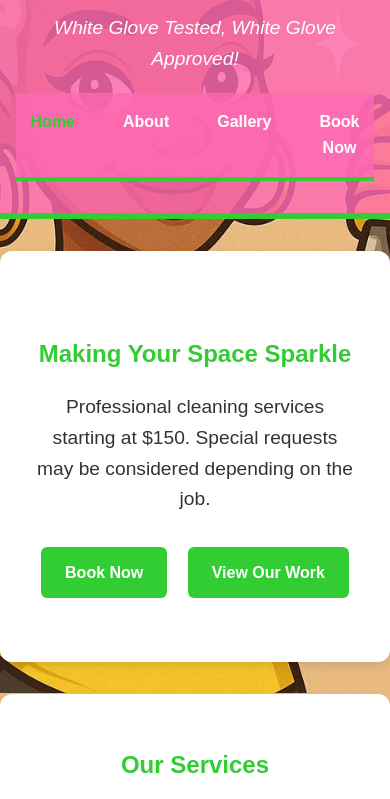
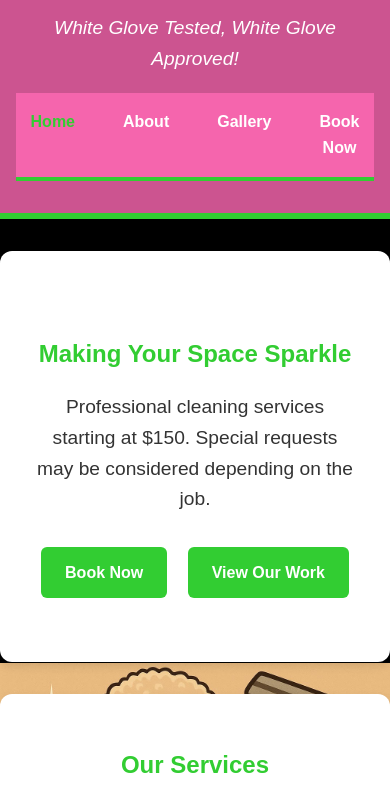
Before and after one commit to marygreen0327-design/Washington-White-Gloves-Services, a plain HTML site: page index.html in a window 390 px wide. Shown: the part 151-950 px from the top of the page. Drawn offline with Linux system fonts and the light colour scheme.

Commit message:
Update style.css with responsive background

```diff
--- a/style.css
+++ b/style.css
@@ -9,12 +9,13 @@ body {
   text-align: center;
   color: #333;
 
-  /* Full-page gallery-style background */
+  /* Responsive full background */
   background-image: url("Images/unnamed.jpg");
-  background-size: cover;
+  background-size: contain;   /* show the full image */
   background-position: center;
   background-repeat: no-repeat;
   background-attachment: fixed;
+  background-color: #000;     /* fill space around image */
 }
 
 /* ===========================
@@ -344,6 +345,10 @@ footer {
   .about-container {
     flex-direction: column;
   }
+
+  body {
+    background-attachment: scroll; /* fixes mobile background bug */
+  }
 }
 
 /* ===========================
```
